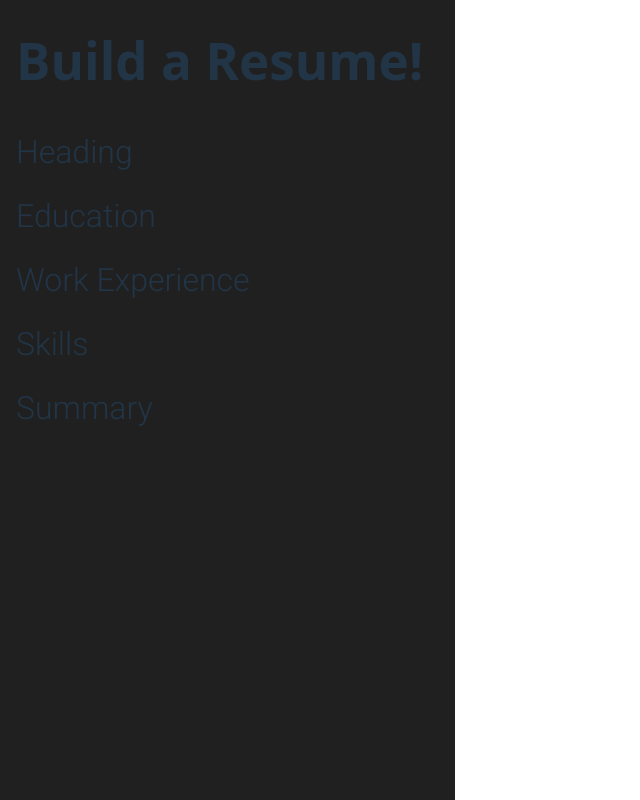
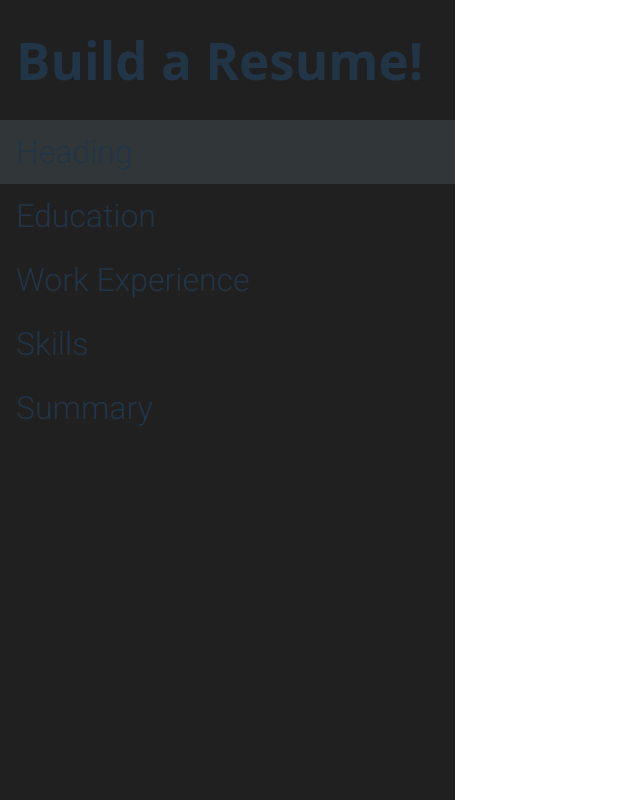
Before and after one commit to RobLaughlin/TOP-CV-App, a React (Vite) app: page / in a window 1280 px wide. Shown: the whole page, without its empty margins (0-640 px from the left). Built offline with nearby package versions, Linux system fonts and the light colour scheme.

Commit message:
Lift state up to app level

```diff
--- a/src/App.jsx
+++ b/src/App.jsx
@@ -11,13 +11,26 @@ const RESUME_SECTIONS = [
 ];
 
 function App() {
+    const [selected, setSelected] = useState(0);
+
+    function itemClicked(e) {
+        const id = Number(e.target.dataset.id);
+        if (id !== selected) {
+            setSelected(id);
+        }
+    }
+
     return (
         <div className="appContainer">
             <div className="sectionContainer">
                 <header>
                     <h1>Build a Resume!</h1>
                 </header>
-                <Switch items={RESUME_SECTIONS} />
+                <Switch
+                    items={RESUME_SECTIONS}
+                    itemClicked={itemClicked}
+                    selected={selected}
+                />
             </div>
             <div className="panelContainer"></div>
         </div>
--- a/src/components/Switch.component.jsx
+++ b/src/components/Switch.component.jsx
@@ -1,16 +1,7 @@
 import React, { useState } from "react";
 import "../styles/Switch.component.css";
 
-function Switch({ items, selectedItem = null }) {
-    const [selected, setSelected] = useState(selectedItem);
-
-    function itemClicked(e) {
-        const id = Number(e.target.dataset.id);
-        if (id !== selected) {
-            setSelected(id);
-        }
-    }
-
+function Switch({ items, itemClicked, selected = null }) {
     return (
         <ul className="switch">
             {items.map((item, idx) => {
```
